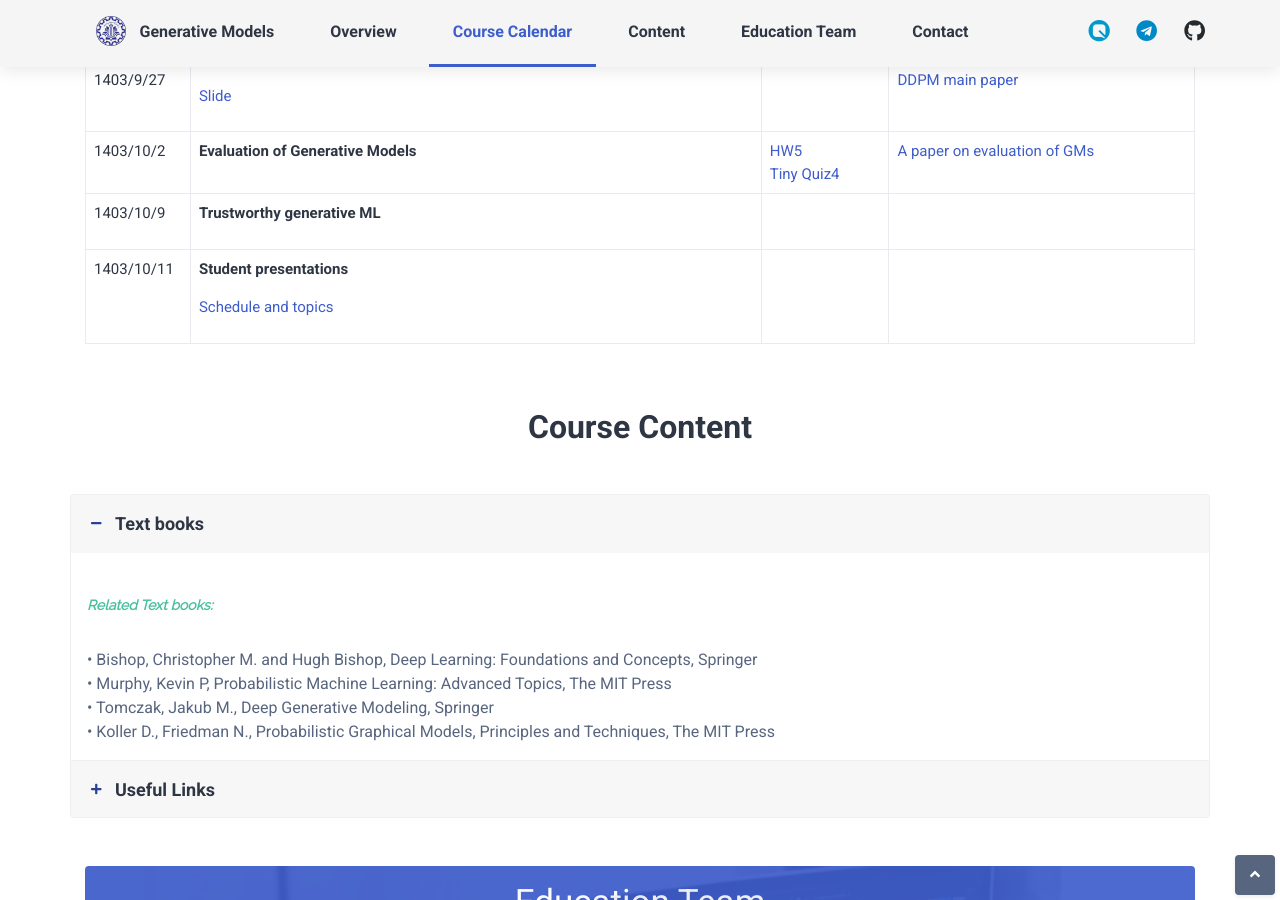
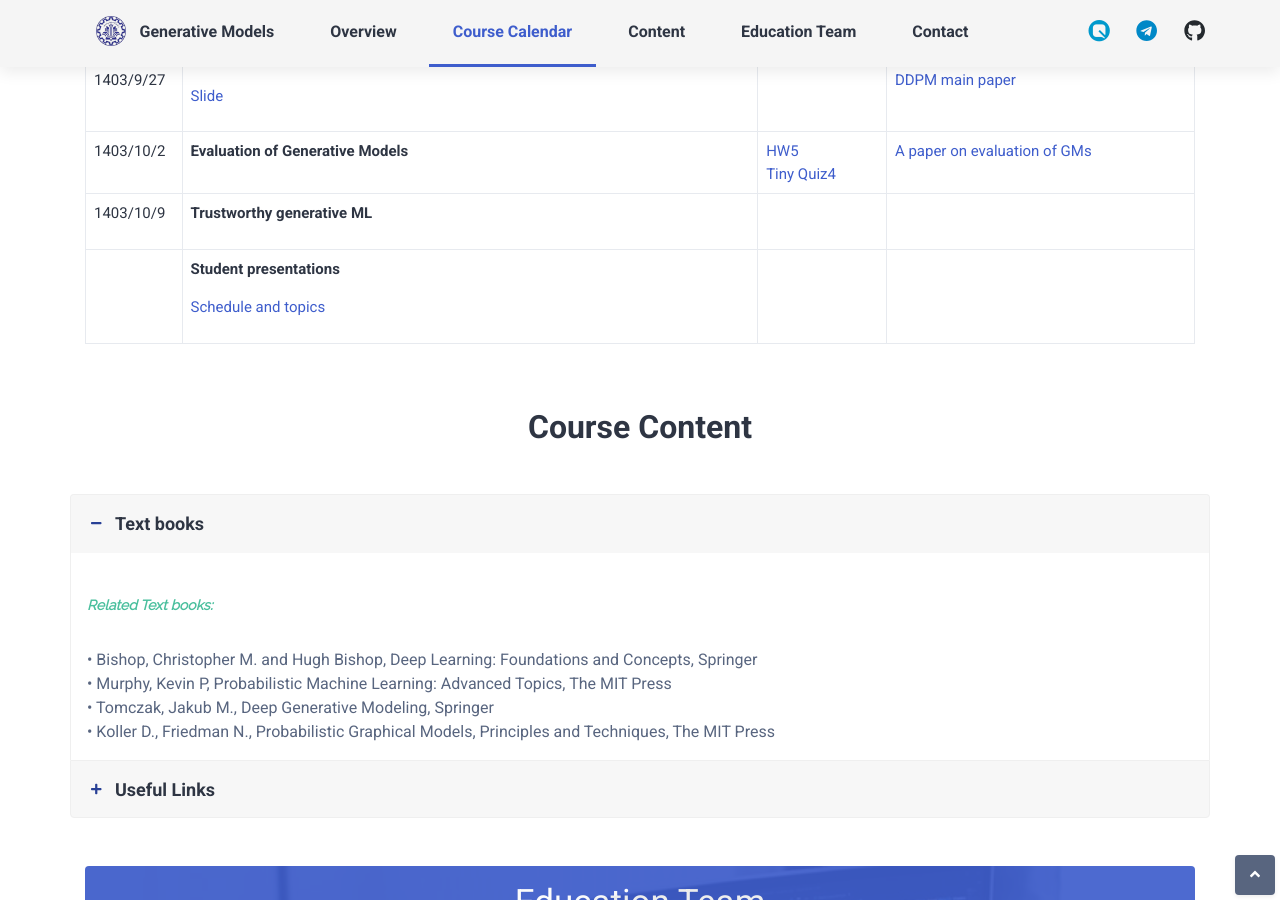
Before and after one commit to Sharif-CS-GenerativeModels/Sharif-CS-GenerativeModels.github.io, a Jekyll site: the page built from index.html, in a window 1280 px wide and 900 px high, scrolled down 2406 px. Built offline with Jekyll 4.4.1, drawn with Linux system fonts in a browser that asks for light colours; some web fonts are replaced; comment, search, counter and statistics services are not loaded.

Commit message:
Update calendar.yml

```diff
--- a/_data/calendar.yml
+++ b/_data/calendar.yml
@@ -281,7 +281,7 @@
   color: ""
 
 - date:
-    - 1403/10/11
+    -
   subjects:
     - title: "**Student presentations**"
       link: ""
```
